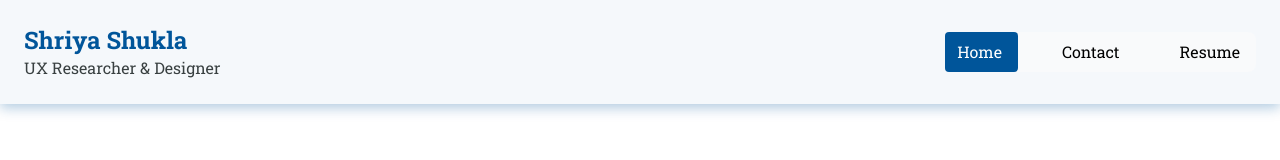
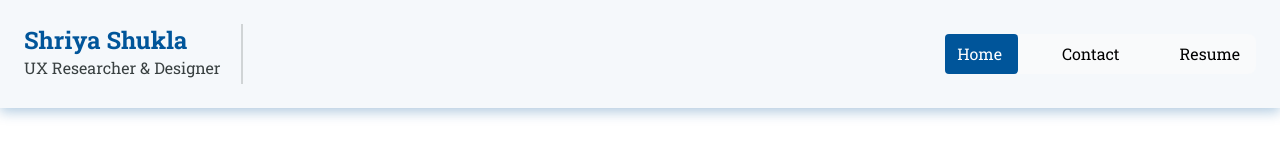
Before and after one commit to vishnuk7/shriyaportfolio, a Next.js app: page / in a window 1280 px wide. Shown: the top 160 px of the page. Built offline with nearby package versions, Linux system fonts and the light colour scheme.

Commit message:
fix some bugs

```diff
--- a/src/components/nav/logo.jsx
+++ /dev/null
@@ -1,12 +0,0 @@
-import Link from "next/link";
-
-export default function Logo() {
-    return (
-        <Link href="/">
-            <div>
-                <span class="self-center text-2xl font-semibold whitespace-nowrap text-primary">Shriya Shukla</span>
-                <p className="text-light-text">UX Researcher & Designer</p>
-            </div>
-        </Link>
-    )
-}
--- /dev/null
+++ b/src/components/nav/logo.tsx
@@ -0,0 +1,19 @@
+import Link from "next/link";
+
+export default function Logo() {
+    return (
+        <Link href="/">
+            <div className="flex gap-5">
+                <div>
+                    <span className="self-center text-2xl font-semibold whitespace-nowrap text-primary">Shriya Shukla</span>
+                    <p className="text-light-text">UX Researcher & Designer</p>
+                </div>
+                <div>
+                    <svg width="2" height="60" viewBox="0 0 2 60" fill="none" xmlns="http://www.w3.org/2000/svg">
+                        <path d="M1 0L1 60" stroke="#ABB0B0" />
+                    </svg>
+                </div>
+            </div>
+        </Link>
+    )
+}
```
